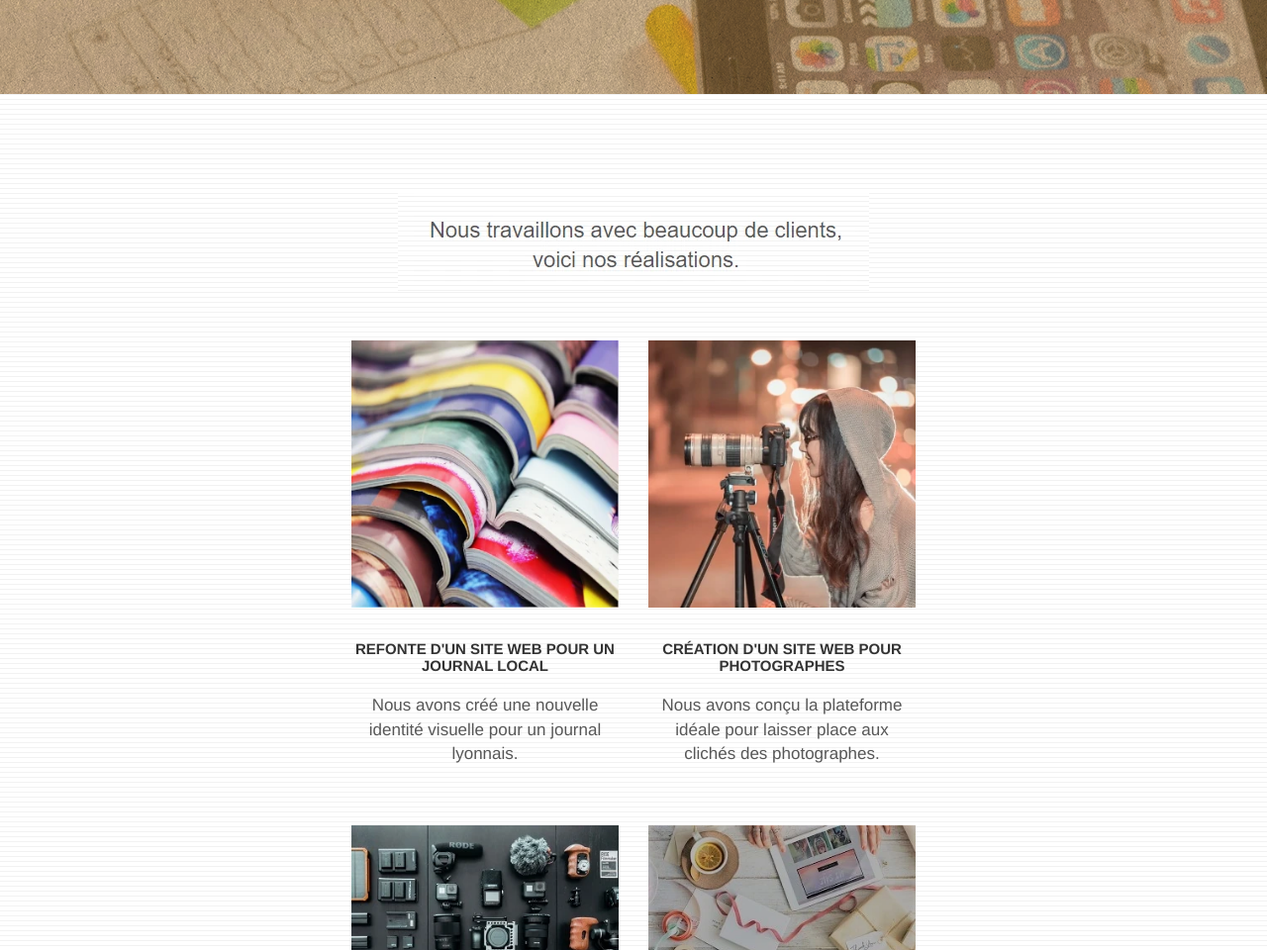
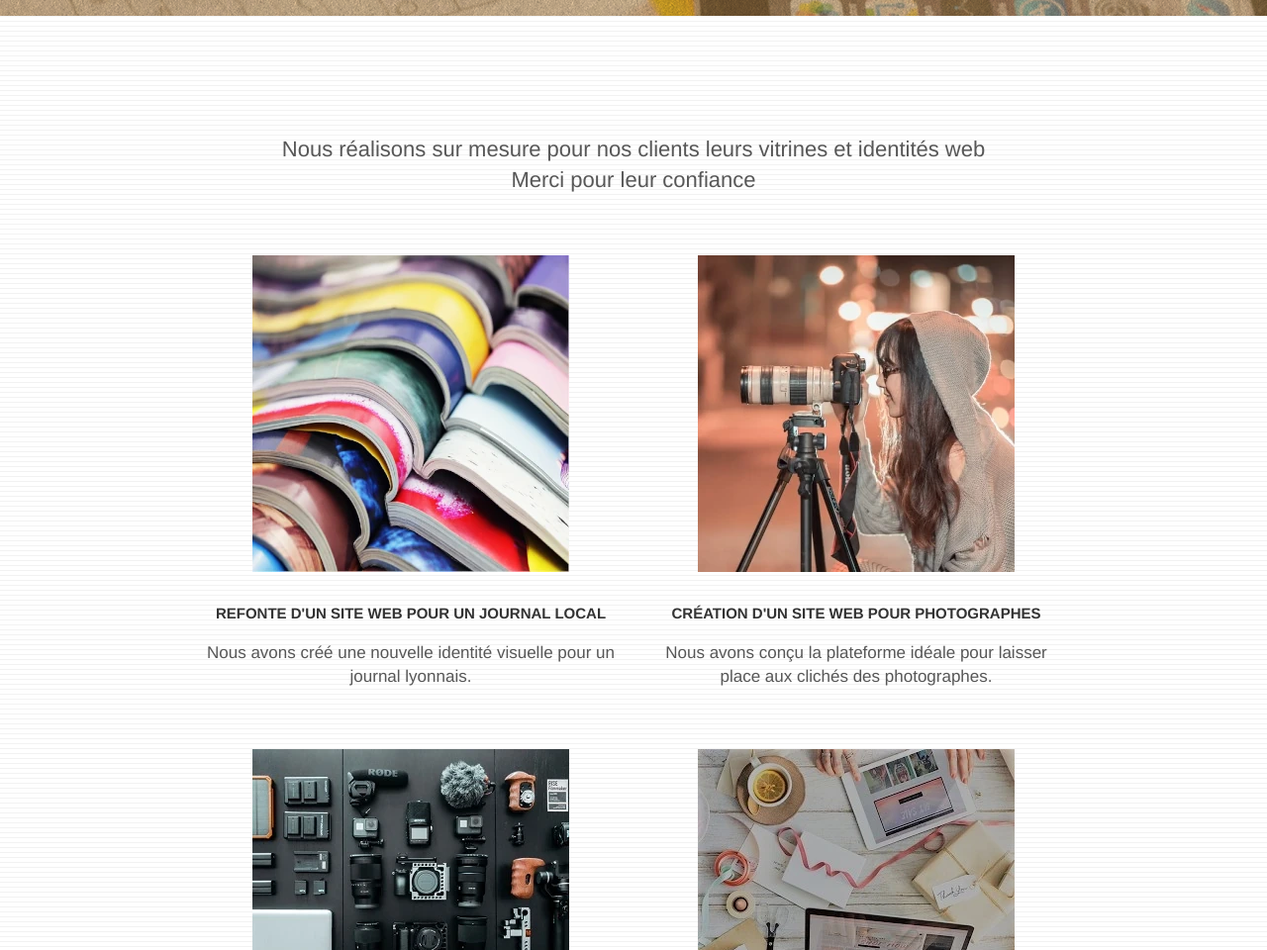
Before and after one commit to ackheron/ChristopheRomand_4_19112021, a plain HTML site: page index.html in a window 1280 px wide. Shown: the part 1840-2800 px from the top of the page at 99% size. Drawn offline with Linux system fonts and the light colour scheme.

Commit message:
Titre <h2> réalisations et ajustement images portfolio

```diff
--- a/index.html
+++ b/index.html
@@ -3,7 +3,7 @@
 
 <head>
     <meta charset="utf-8">
-    <title>Agence web à Lyon : création site internet, markerting, design | La chouette agence </title>
+    <title>Atelier web à Lyon : création site internet, markerting, design | La chouette agence </title>
     <meta name="description"
         content="Votre site web sur mesure , à Lyon la chouette agence vous accompagne et vous propose sont expertise en développement Web, design, référencement et visibilité ">
     <meta name="viewport" content="width=device-width, initial-scale=1.0, viewport-fit=cover">
@@ -100,7 +100,7 @@
                     <div class="col-sm-12 text-center">
                         <!-- <img alt="agence web, agence web paris, web design paris, stratégie web" src="img/title.webp" /> -->
                         <h2>Pour devenir attractif et visible sur Internet l'atelier de web design la chouette agence
-                            accompagne votre entreprise</h2>
+                            accompagne votre entreprise dans sa transformation numérique</h2>
                     </div>
                 </div>
                 <div class="row voffset-lg med-width-whitespace">
@@ -186,8 +186,10 @@
             <div class="container bloc-lg">
                 <div class="row">
                     <div class="col-sm-12 text-center">
-                        <img alt="agence web, agence web paris, web design paris, stratégie web" src="img/title2.webp"
-                            loading="lazy" />
+                        <h2>Nous réalisons sur mesure pour nos clients leurs vitrines et identités web
+                            <br />
+                            Merci pour leur confiance
+                        </h2>
                     </div>
                 </div>
                 <div class="row tight-width-whitespace portfolio-row">
--- a/style.css
+++ b/style.css
@@ -690,7 +690,7 @@ blockquote p {
 }
 
 .tight-width-whitespace {
-  max-width: 600px;
+  max-width: 900px;
   margin: auto auto auto auto;
 }
 
```
